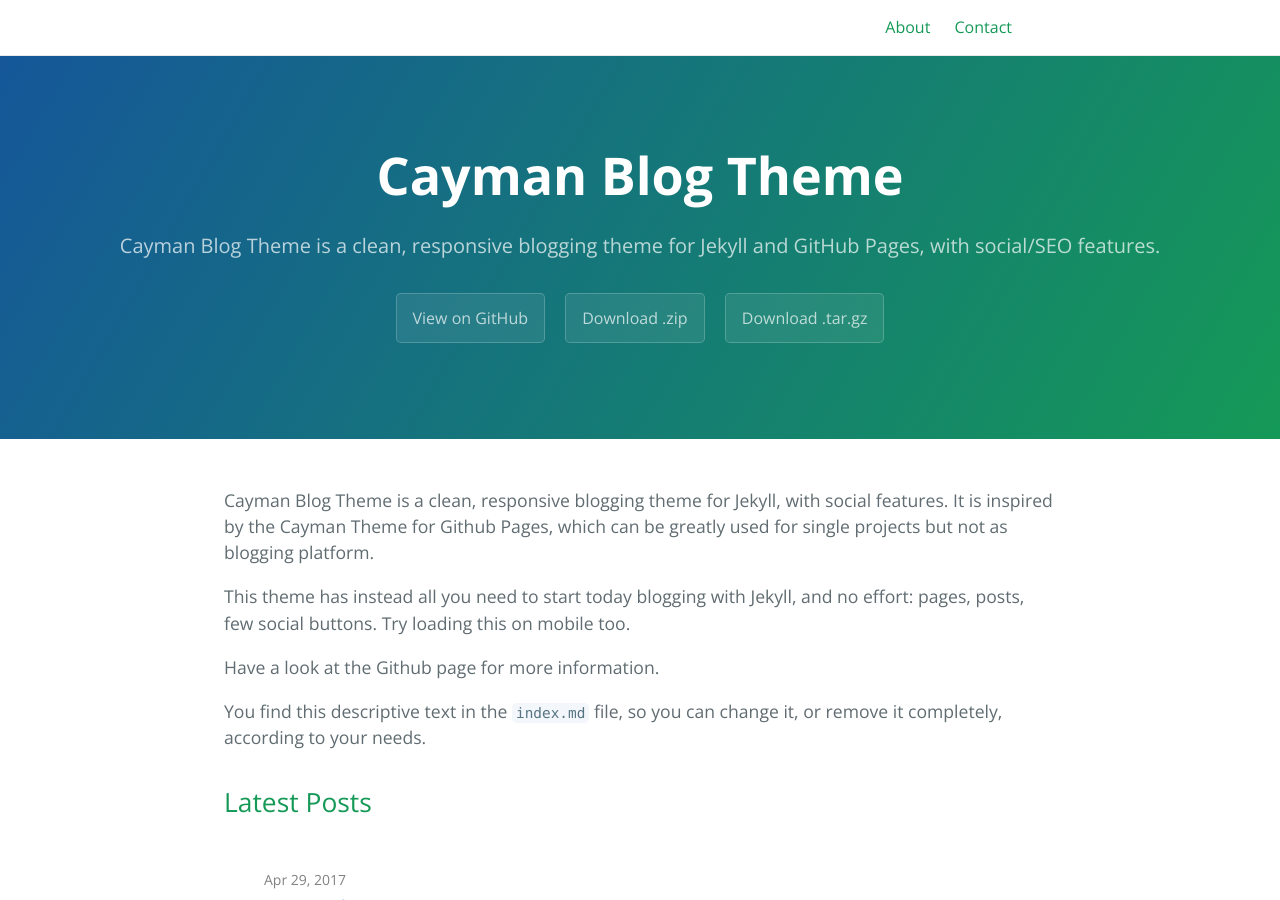
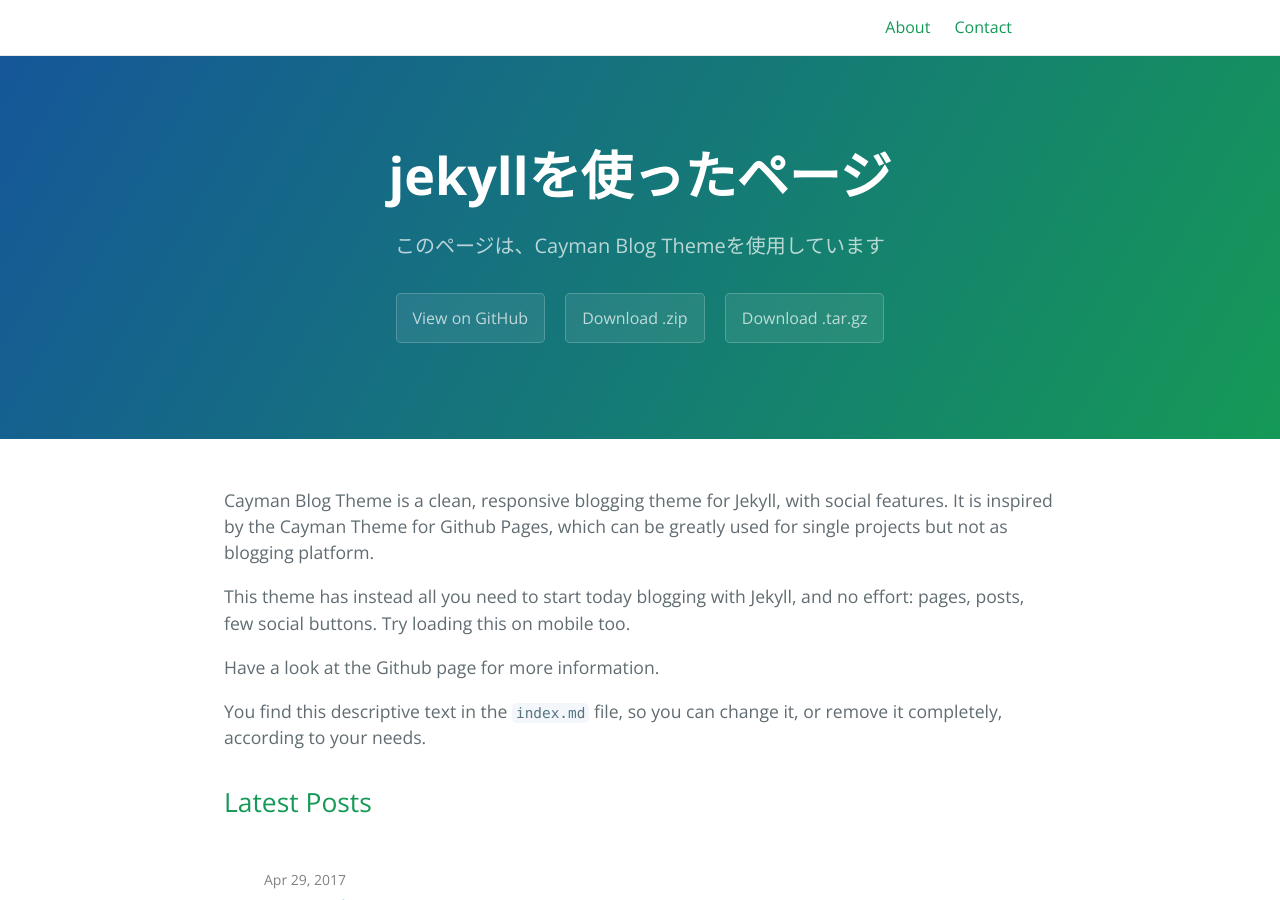
Before and after one commit to inner-muscle/web2-5, a Jekyll site: the page built from index.md, in a window 1280 px wide and 900 px high. Built offline with Jekyll 4.4.1, drawn with Linux system fonts in a browser that asks for light colours.

Commit message:
Update _config.yml

```diff
--- a/_config.yml
+++ b/_config.yml
@@ -1,9 +1,9 @@
-title: Cayman Blog Theme
-description: Cayman Blog Theme is a clean, responsive blogging theme for Jekyll and GitHub Pages, with social/SEO features.
+title: jekyllを使ったページ
+description: このページは、Cayman Blog Themeを使用しています
 show_downloads: true
 
 baseurl: "/cayman-blog" # change this to the subpath of your site, e.g. /blog. Leave it empty if you don't need it.
-url: "https://lorepirri.github.io" # change this to the base hostname & protocol for your site
+url: "https://t-kougei-game-web-2017.github.io/web2-5" # change this to the base hostname & protocol for your site
 
 google_analytics:
 # cayman-blog date format
@@ -14,10 +14,10 @@ cayman-blog:
 theme: # leave it empty
 
 # social
-author: "Lore Pirri"
+author: "Tsuruta Shogo"
 image: /thumbnail-jumbo.png
 twitter:
-  username: lorepirri
+  username: inner-muscle
 #  site:
 facebook:
   #publisher: 1592372034171500
```
